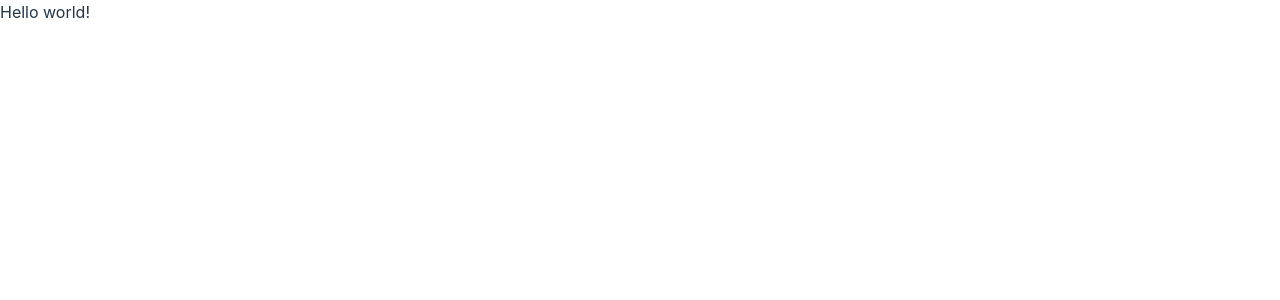
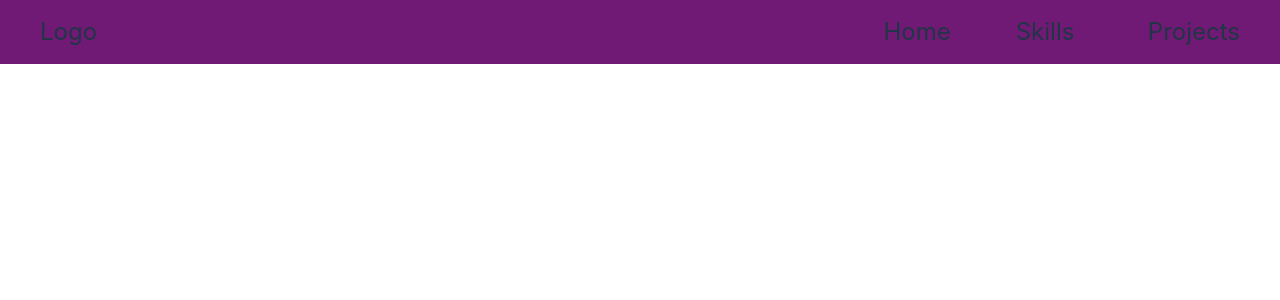
Before and after one commit to Flocky05/Logo, a React (Vite) app: page / in a window 1280 px wide. Shown: the top 300 px of the page. Built offline with nearby package versions, Linux system fonts and the light colour scheme.

Commit message:
added navbar section

```diff
--- /dev/null
+++ b/src/Components/Main/Main.jsx
@@ -0,0 +1,14 @@
+import { Outlet } from "react-router-dom";
+import Navbar from "../Navbar/Navbar";
+
+
+const Main = () => {
+    return (
+        <div>
+            <Navbar></Navbar>
+            <Outlet></Outlet>
+        </div>
+    );
+};
+
+export default Main;
--- /dev/null
+++ b/src/Components/Navbar/Navbar.jsx
@@ -0,0 +1,15 @@
+
+const Navbar = () => {
+    return (
+        <div className="flex justify-between bg-fuchsia-900 text-2xl p-4 px-10">
+            <h2>Logo</h2>
+            <div className="grid grid-cols-3 gap-10">
+                <h2>Home</h2>
+                <h2>Skills</h2>
+                <h2>Projects</h2>
+            </div>
+        </div>
+    );
+};
+
+export default Navbar;
--- a/src/main.jsx
+++ b/src/main.jsx
@@ -6,11 +6,12 @@ import {
   createBrowserRouter,
   RouterProvider,
 } from "react-router-dom";
+import Main from './Components/Main/Main';
 
 const router = createBrowserRouter([
   {
     path: "/",
-    element: <div>Hello world!</div>,
+    element:<Main></Main>,
   },
 ]);
 
```
